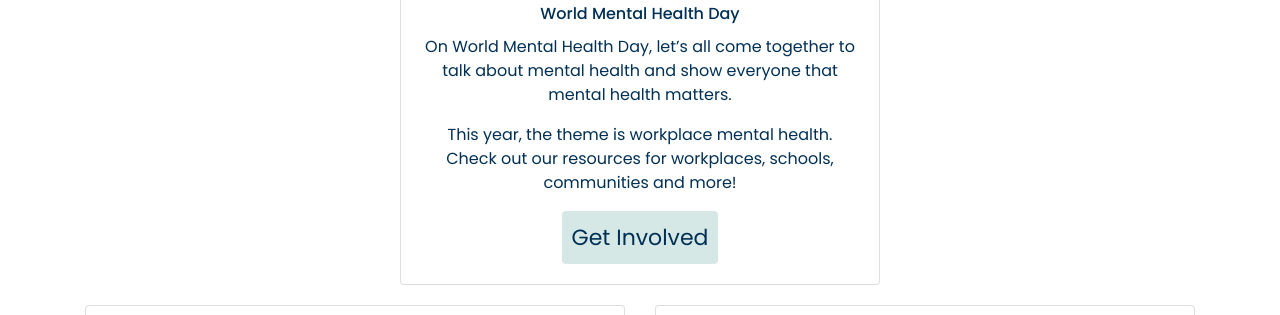
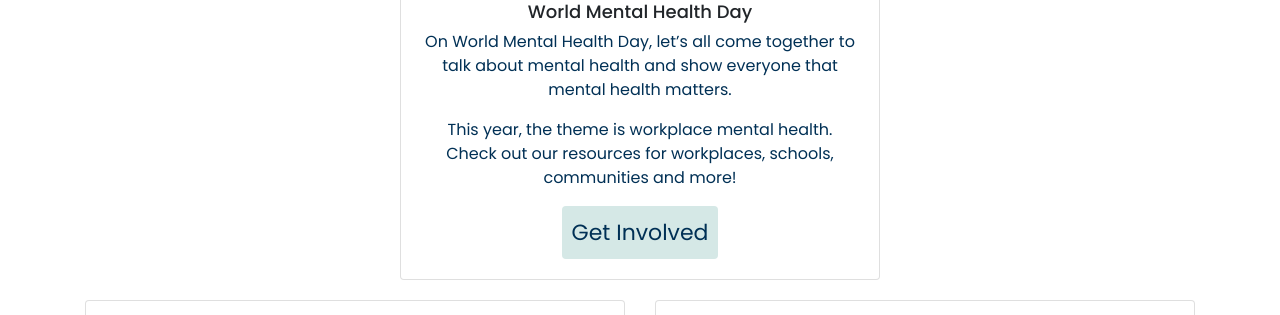
Before and after one commit to els-390/CI-Portfolio-Project--Mental-Health, a plain HTML site: page index.html in a window 1280 px wide. Shown: the part 2400-2715 px from the top of the page. Drawn offline with nearby package versions, Linux system fonts and the light colour scheme.

Commit message:
Update: wmhd title font size, remove card-title class

```diff
--- a/css/style.css
+++ b/css/style.css
@@ -39,7 +39,7 @@ div {
 .navbar-brand,
 .nav-item,
 .nav-link {
-    font-size: 24px;
+    font-size: 22px;
 }
 
 .navbar-toggler-icon {
@@ -142,6 +142,10 @@ div {
     width: 500px;
 }
 
+div > .wmhd-title {
+    font-size: 18px;
+}
+
 .wmhd-text {
     background-color: #36686E;
     color: #d5e8e6;
--- a/index.html
+++ b/index.html
@@ -210,7 +210,7 @@
                         <img src="assets/logos/WorldMentalHealthDayLogo-white.webp" class="card-img-top"
                             alt="World Mental Health Day Logo">
                         <div class="card-body">
-                            <h3 class="card-title">
+                            <h3 class="wmhd-title">
                                 World Mental Health Day
                             </h3>
                             <p class="card-text">
```
